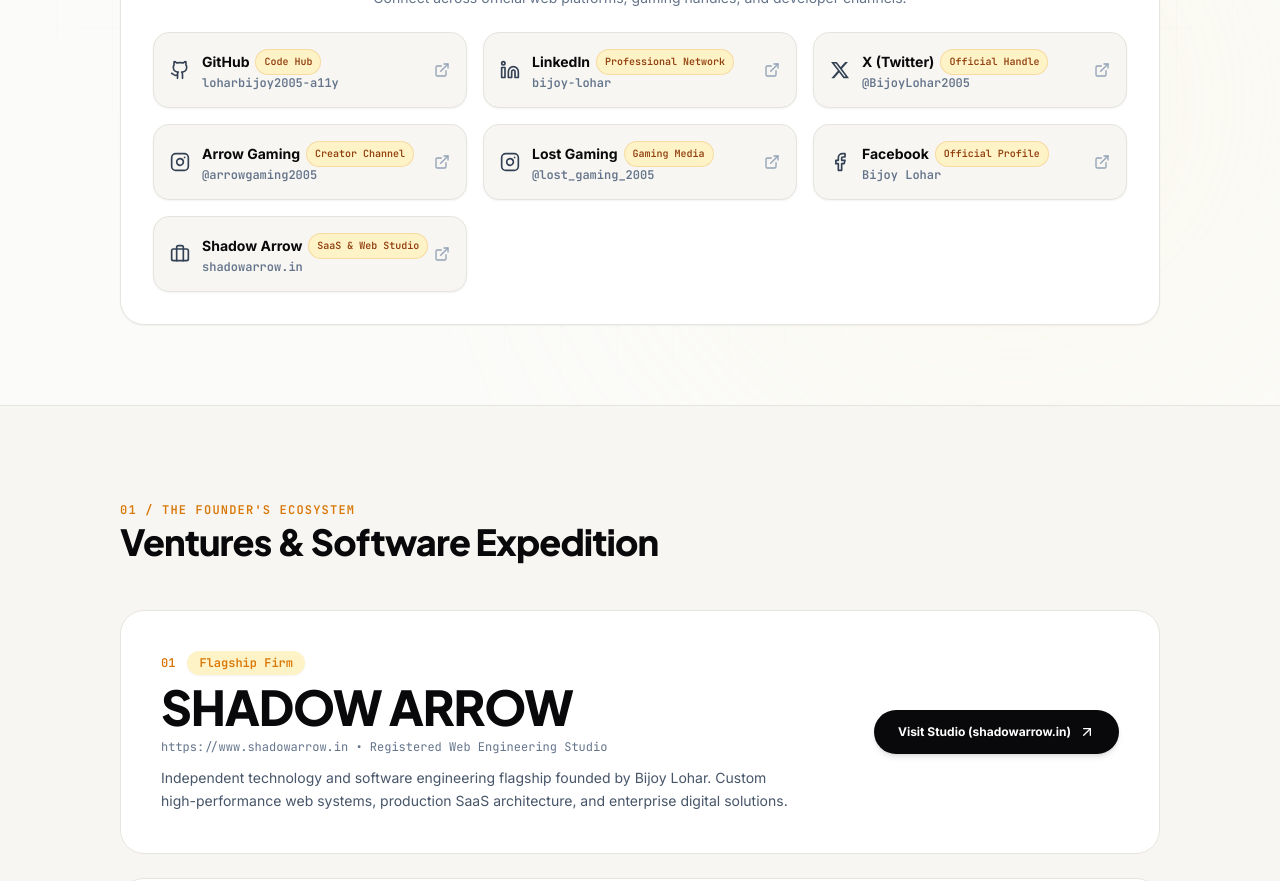
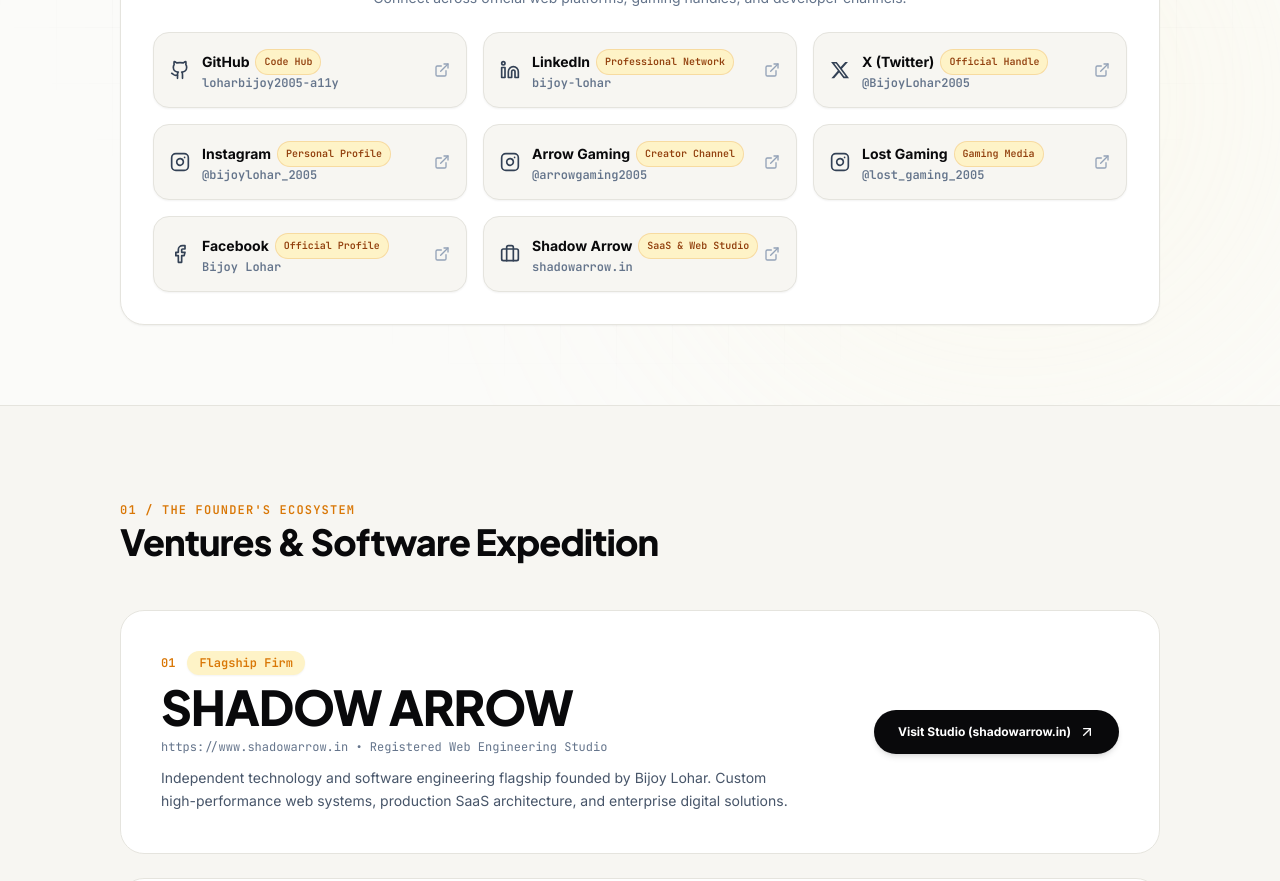
Before and after one commit to loharbijoy2005-a11y/BijoyLoharMain-PROT, a Next.js app: page / in a window 1280 px wide. Shown: the part 2320-3201 px from the top of the page. Built offline with nearby package versions, Linux system fonts and the light colour scheme.

Commit message:
Update AboutMe.tsx

```diff
--- a/components/AboutMe.tsx
+++ b/components/AboutMe.tsx
@@ -36,6 +36,7 @@
   github?: string;
   linkedin?: string;
   x?: string;
+  instagramPersonal?: string;
   instagramArrowGaming?: string;
   instagramLostGaming?: string;
   facebook?: string;
@@ -100,6 +101,7 @@
     github: "https://github.com/loharbijoy2005-a11y",
     linkedin: "https://www.linkedin.com/in/bijoy-lohar-5a508832b",
     x: "https://x.com/BijoyLohar2005",
+    instagramPersonal: "https://www.instagram.com/bijoylohar_2005",
     instagramArrowGaming: "https://www.instagram.com/arrowgaming2005/",
     instagramLostGaming: "https://www.instagram.com/lost_gaming_2005",
     facebook: "https://www.facebook.com/share/1C6e2W4cQr/",
@@ -139,6 +141,14 @@
       icon: XIcon,
       glowColor: "hover:border-black hover:bg-studioSubtle",
       badge: "Official Handle",
+    },
+    {
+      name: "Instagram",
+      handle: "@bijoylohar_2005",
+      url: socials.instagramPersonal,
+      icon: Instagram,
+      glowColor: "hover:border-purple-500 hover:bg-purple-50/50",
+      badge: "Personal Profile",
     },
     {
       name: "Arrow Gaming",
```
